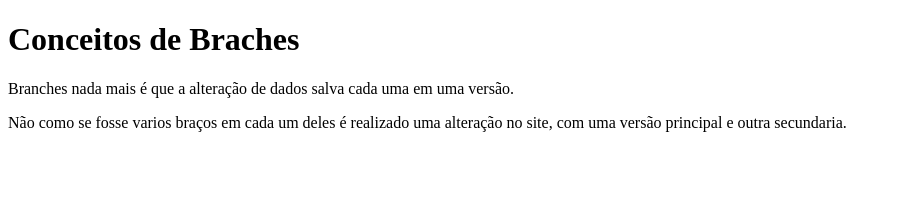
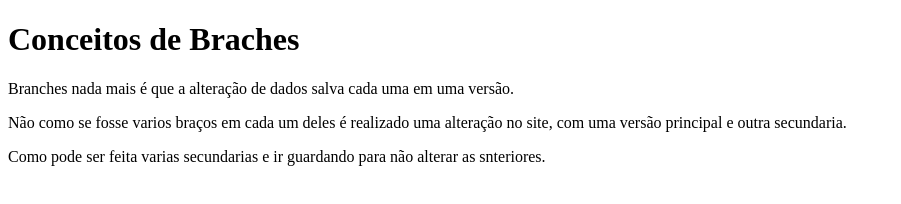
Before and after one commit to LarissaDosSantos13/RDE07_Larissa_Santos.html, a plain HTML site: page index.html in a window 1280 px wide. Shown: the whole page, without its empty margins (0-901 px from the left). Drawn offline with Linux system fonts and the light colour scheme.

Commit message:
alteração secundaria2

```diff
--- a/index.html
+++ b/index.html
@@ -10,5 +10,6 @@
     <h1>Conceitos de Braches</h1>
     <p> Branches nada mais é que a alteração de dados salva cada uma em uma versão.<p>
     <p>Não como se fosse varios braços em cada um deles é realizado uma alteração no site, com uma versão principal e outra secundaria.</p>
+     <p>Como pode ser feita varias secundarias e ir guardando para não alterar as snteriores.</p>
 </body>
 </html>
```
